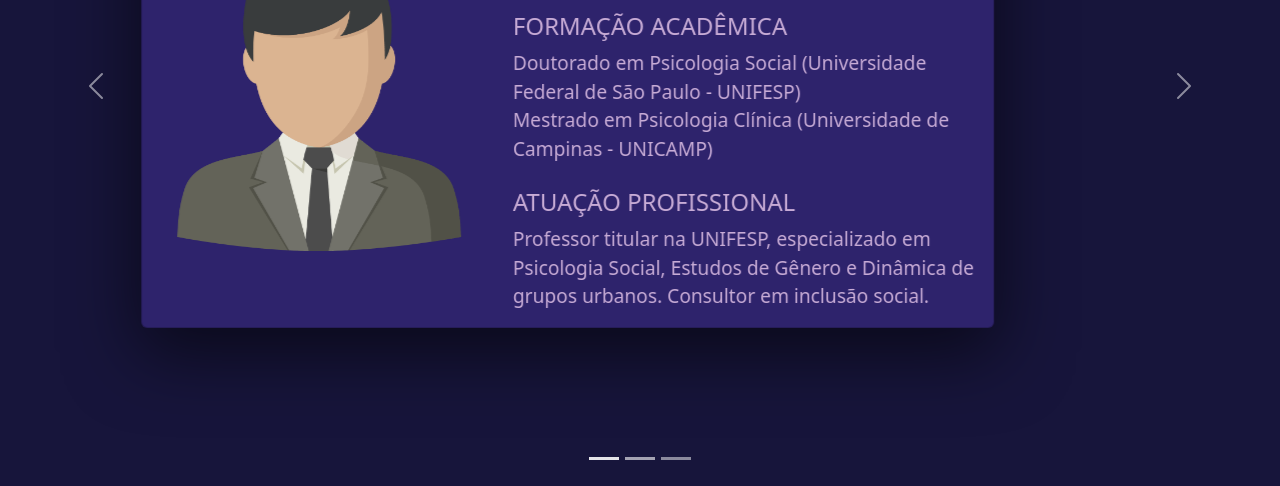
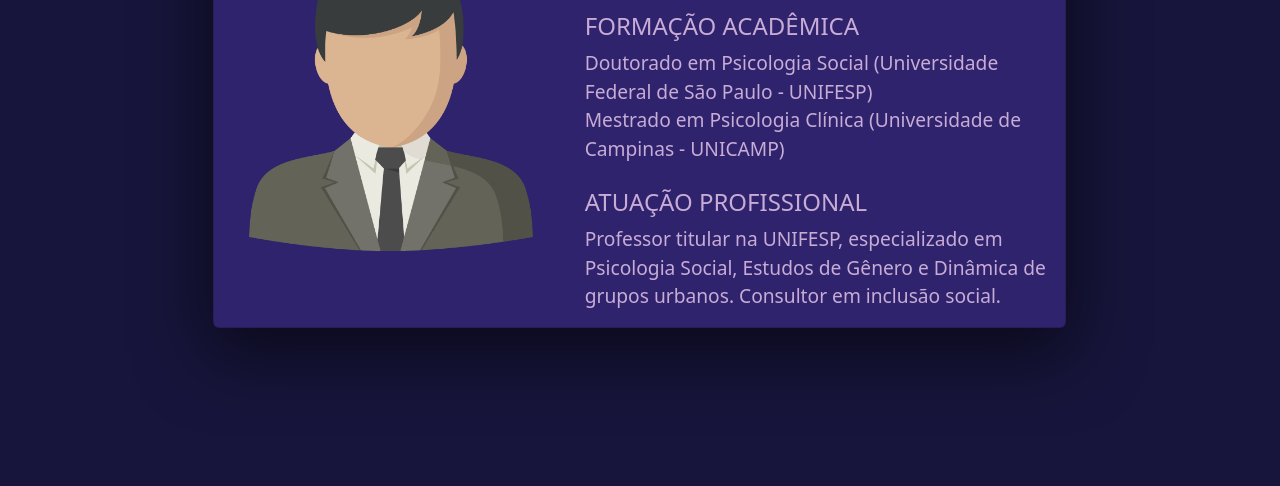
Before and after one commit to SamuelOliveiraMatias/Ag-15, a website: page docentes.html in a window 1280 px wide. Shown: the part 314-800 px from the top of the page. Drawn offline with nearby package versions, Linux system fonts and the light colour scheme.

Commit message:
Add files via upload

```diff
--- a/docentes.html
+++ b/docentes.html
@@ -77,18 +77,7 @@
                 <h1 class="h1 fs-1 text-uppercase navbar-brand">Docentes</h1>
             </div>
         </nav>
-        <div id="carouselUsers" class="carousel slide vh-100" data-bs-ride="carousel">
-            <div class="carousel-indicators">
-                <button type="button" data-bs-target="#carouselUsers" data-bs-slide-to="0" class="active"
-                    aria-current="true" aria-label="Slide 1"></button>
-                <button type="button" data-bs-target="#carouselUsers" data-bs-slide-to="1"
-                    aria-label="Slide 2"></button>
-                <button type="button" data-bs-target="#carouselUsers" data-bs-slide-to="2"
-                    aria-label="Slide 3"></button>
-            </div>
 
-            <div class="carousel-inner vh-100">
-                <div class="carousel-item active h-100">
         <div class="d-flex align-items-center justify-content-center h-100">
 
             <div class="card mb-3 my-5 col-lg-8">
@@ -96,8 +85,7 @@
                 <div class="row g-0 content">
 
                     <div class="col-md-5 d-flex align-items-center justify-content-center hoverScale">
-                                    <img src="assets/img/icon/pngwing.com (2).png" alt="" class="my-3"
-                                        style="width: 80%;">
+                        <img src="assets/img/icon/pngwing.com (2).png" alt="" class="my-3" style="width: 80%;">
                     </div>
 
                     <div class="col-md-7">
@@ -129,9 +117,7 @@
                 </div>
             </div>
         </div>
-                </div>
 
-                <div class="carousel-item h-100">
         <div class="d-flex align-items-center justify-content-center h-100">
             <div class="card mb-3 my-5 col-lg-8">
                 <div class="row g-0 content">
@@ -169,16 +155,13 @@
                 </div>
             </div>
         </div>
-                </div>
 
-                <div class="carousel-item h-100">
         <div class="d-flex align-items-center justify-content-center h-100">
             <div class="card mb-3 my-5 col-lg-8">
                 <div class="row g-0 content">
 
                     <div class="col-md-5 d-flex align-items-center justify-content-center hoverScale">
-                                    <img src="assets/img/icon/pngwing.com (1).png" alt="" class="my-3"
-                                        style="width: 80%;">
+                        <img src="assets/img/icon/pngwing.com (1).png" alt="" class="my-3" style="width: 80%;">
                     </div>
 
                     <div class="col-md-7">
@@ -211,20 +194,6 @@
                 </div>
             </div>
         </div>
-                </div>
-            </div>
-
-            <button class="carousel-control-prev" type="button" data-bs-target="#carouselUsers" data-bs-slide="prev">
-                <span class="carousel-control-prev-icon" aria-hidden="true"></span>
-                <span class="visually-hidden">Previous</span>
-            </button>
-
-            <button class="carousel-control-next" type="button" data-bs-target="#carouselUsers" data-bs-slide="next">
-                <span class="carousel-control-next-icon" aria-hidden="true"></span>
-                <span class="visually-hidden">Next</span>
-            </button>
-
-        </div>
     </section>
 
     <script src="https://cdn.jsdelivr.net/npm/bootstrap@5.3.3/dist/js/bootstrap.bundle.min.js"></script>
```
Also changed, not shown: assets/css/main.css (line endings or trailing spaces), assets/css/main.min.css. Lines whose indentation alone changed are shown as unchanged.
